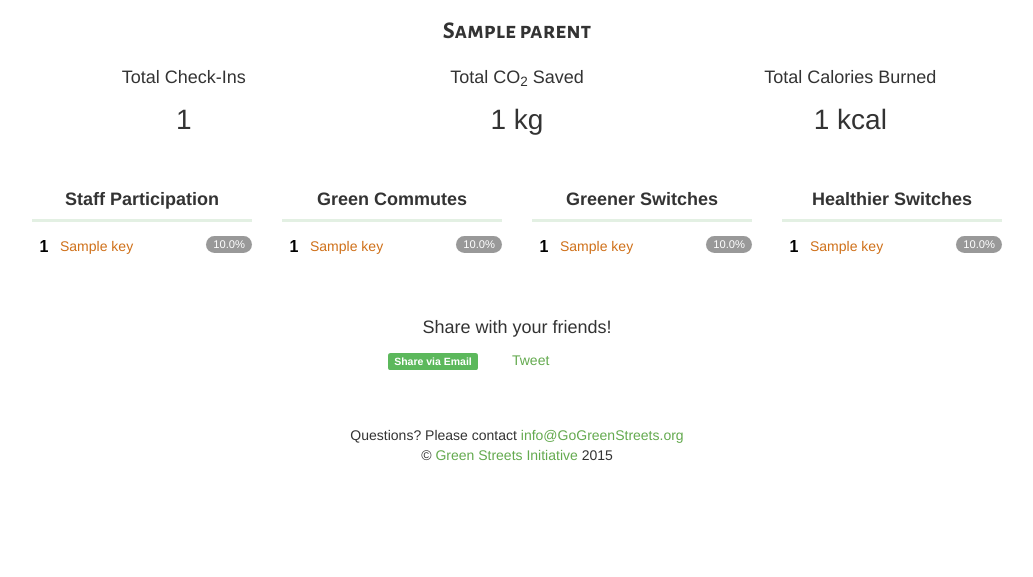
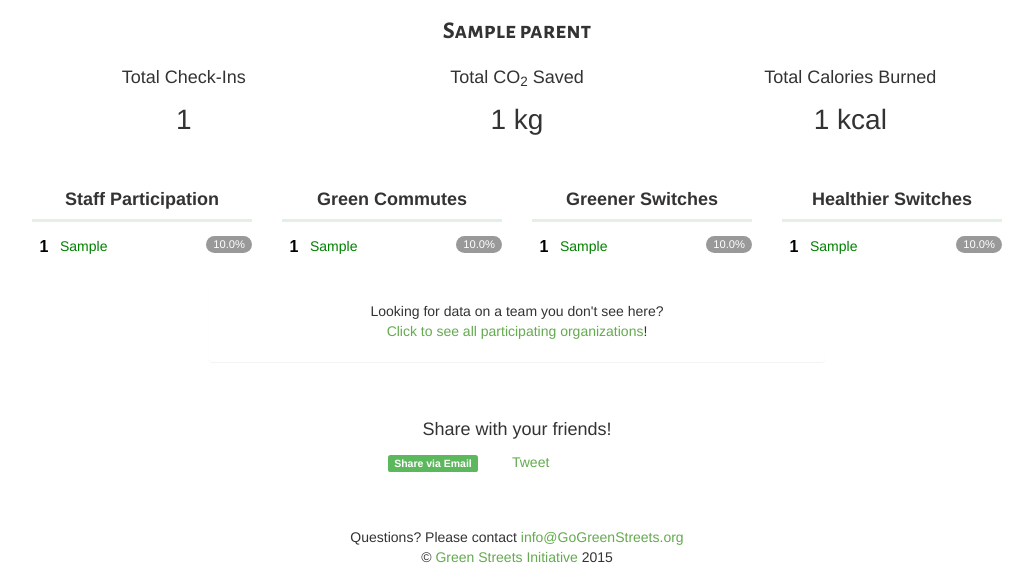
Before and after one commit to greenstreetsinitiative/checkin2015, a Django app: template leaderboard/templates/leaderboard/leaderboard_new.html in a window 1280 px wide. Shown: the part 1113-1690 px from the top of the page, without its empty margins (123-1156 px from the left). Before the commit the page ends 1574 px from the top, so only its background shows below. Run offline with Django 3.2, Linux system fonts and the light colour scheme; the template is opened without the code that fills it: most values are stand-ins (such as "Sample title", 1, 10 or a date in 2020); some libraries are stand-ins or nearby versions; some web fonts are replaced.

Commit message:
link to company pages

```diff
--- a/leaderboard/templates/leaderboard/leaderboard_new.html
+++ b/leaderboard/templates/leaderboard/leaderboard_new.html
@@ -28,6 +28,7 @@
 {% block body %}
 
 {% load absolutely %}
+{% load humanize %}
 
 <div class="row clearfix">
     <div class="col-md-12 column">
@@ -77,15 +78,15 @@
   <center>{% if parent %}<h3>{{ parent.name }}</h3>{% endif %}</center>
   <div class="col-sm-4">
     <p class="lead">Total Check-Ins</p>
-    <p class="total">{{ totals.total_checkins|floatformat:0|default:"0"}}</p>
+    <p class="total">{{ totals.total_checkins|floatformat:0|default:"0"|intcomma}}</p>
   </div>
   <div class="col-sm-4">
     <p class="lead">Total CO<sub>2</sub> Saved</p>
-    <p class="total">{{ totals.total_carbon|absolutely|floatformat:0|default:"0" }} kg</p>
+    <p class="total">{{ totals.total_carbon|absolutely|floatformat:0|default:"0"|intcomma }} kg</p>
   </div>
   <div class="col-sm-4">
     <p class="lead">Total Calories Burned</p>
-    <p class="total">{{ totals.total_calories|floatformat:0|default:"0"}} kcal</p>
+    <p class="total">{{ totals.total_calories|floatformat:0|default:"0"|intcomma}} kcal</p>
   </div>
 </div>
 
@@ -96,14 +97,14 @@
     <h4>Average Participation To Date</h4>
     <ol class="lbrank">
     {% for key, value in ranks.percent_avg_participation %}
-      <li class="clearfix"><a class="list-group-item company" href="#">{{ key }}<span class="badge">{{ value|floatformat:1 }}%</span></a></li>
+      <li class="clearfix"><a class="list-group-item company" href="{% url 'leaderboard.views.company' employerid=key.1.0 teamid=key.1.1 %}">{{ key.0 }}<span class="badge">{{ value|floatformat:1 }}%</span></a></li>
     {% endfor %}
     </ol>
   {% else %}
     <h4>Staff Participation</h4>
     <ol class="lbrank">
     {% for key, value in ranks.percent_participation %}
-      <li class="clearfix"><a class="list-group-item company" href="#">{{ key }}<span class="badge">{{ value|floatformat:1 }}%</span></a></li>
+      <li class="clearfix"><a class="list-group-item company" href="{% url 'leaderboard.views.company' employerid=key.1.0 teamid=key.1.1 %}">{{ key.0 }}<span class="badge">{{ value|floatformat:1 }}%</span></a></li>
     {% endfor %}
     </ol>
   {% endif %}
@@ -112,7 +113,7 @@
     <h4>Green Commutes</h4>
     <ol class="lbrank">
     {% for key, value in ranks.percent_green_commuters %}
-      <li class="clearfix"><a class="list-group-item company" href="#">{{ key }}<span class="badge">{{ value|floatformat:1 }}%</span></a></li>
+      <li class="clearfix"><a class="list-group-item company" href="{% url 'leaderboard.views.company' employerid=key.1.0 teamid=key.1.1 %}">{{ key.0 }}<span class="badge">{{ value|floatformat:1 }}%</span></a></li>
     {% endfor %}
     </ol>
   </div>
@@ -120,7 +121,7 @@
     <h4>Greener Switches</h4>
     <ol class="lbrank">
     {% for key, value in ranks.percent_green_switches %}
-      <li class="clearfix"><a class="list-group-item company" href="#">{{ key }}<span class="badge">{{ value|floatformat:1 }}%</span></a></li>
+      <li class="clearfix"><a class="list-group-item company" href="{% url 'leaderboard.views.company' employerid=key.1.0 teamid=key.1.1 %}">{{ key.0}}<span class="badge">{{ value|floatformat:1 }}%</span></a></li>
     {% endfor %}
     </ol>
   </div>
@@ -128,9 +129,15 @@
     <h4>Healthier Switches</h4>
     <ol class="lbrank">
     {% for key, value in ranks.percent_healthy_switches %}
-      <li class="clearfix"><a class="list-group-item company" href="#">{{ key }}<span class="badge">{{ value|floatformat:1 }}%</span></a></li>
+      <li class="clearfix"><a class="list-group-item company" href="{% url 'leaderboard.views.company' employerid=key.1.0 teamid=key.1.1 %}">{{ key.0 }}<span class="badge">{{ value|floatformat:1 }}%</span></a></li>
     {% endfor %}
     </ol>
+  </div>
+
+  <div class="col-sm-8 col-sm-offset-2">
+    <center>
+      <div class="panel">Looking for data on a team you don't see here? <br><a href="{% url 'leaderboard.views.company' %}">Click to see all participating organizations</a>!</div>
+    </center>
   </div>
 
 
--- a/static/css/style.css
+++ b/static/css/style.css
@@ -509,8 +509,7 @@ h3.leaderboard {
 }
 
 a.company {
-  color: #CF7019;
-  color: rgb(207, 112, 25);
+  color: green;
 }
 
 span.highlight {
```
Also changed, not shown: leaderboard/views.py (+6 -1 lines).
